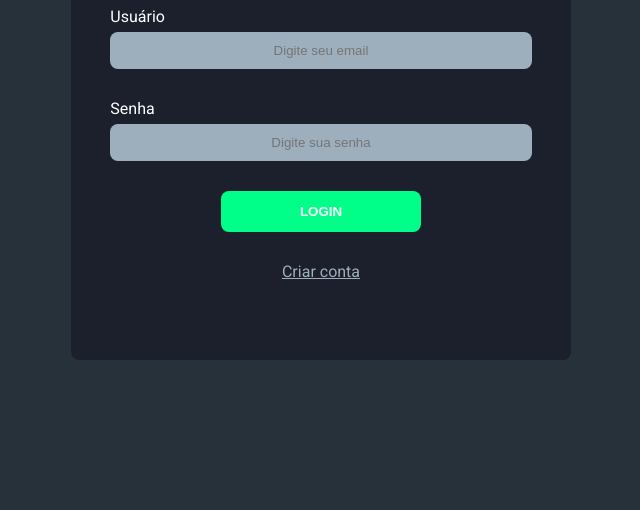
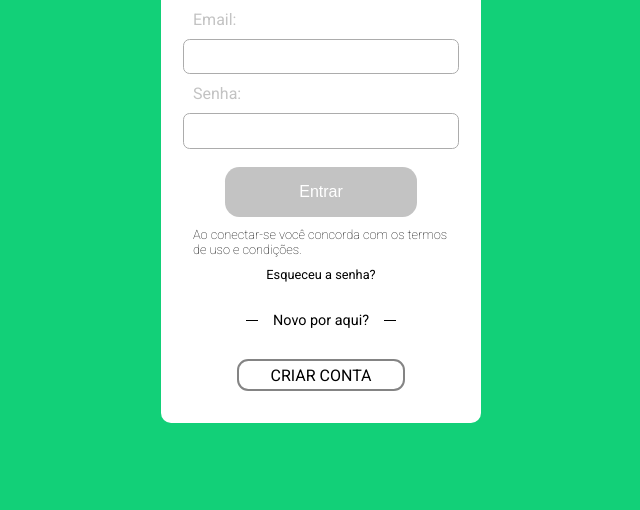
Before and after one commit to pedro-alves16/INFOLIGHT, a plain HTML site: page html/login-page.html in a window 1280 px wide. Shown: the part 290-800 px from the top of the page, without its empty margins (319-959 px from the left). Drawn offline with Linux system fonts and the light colour scheme; files that its build step writes are made by us from their sources.

Commit message:
alterações de resposnividade

```diff
--- a/html/login-page.html
+++ b/html/login-page.html
@@ -3,22 +3,28 @@
 <head>
     <meta charset="UTF-8">
     <meta name="viewport" content="width=device-width, initial-scale=1.0">
-    <link rel="stylesheet" href="login.css">
+    <link rel="stylesheet" href="../styles/login.css">
     <title>LOGIN</title>
 </head>
 <body>
-    <div class="login-container">
-        <div class="login-content">
-            <h1 class="login-title">Iniciar Sessão</h1>
-            <label for="email" class="label-email">Usuário
-                <input type="email" placeholder="Digite seu email" class="input-email">
-            </label>
-            <label for="senha" class="label-senha">Senha
-                <input type="password" placeholder="Digite sua senha" class="input-senha">
-            </label>
-            <button class="login-button">LOGIN</button>
-            <a href="./cadastro.html" class="criar-conta">Criar conta</a>
+  <main>
+    <div class="login-box">
+        <img src="../ims/Group.png" alt="" class="login-icon">
+        <h1 class="login-title">Entrar</h1>
+        <div class="input-box">
+            <label for="email">Email:</label>
+            <input type="email" name="email" id="email">
+            <label for="senha">Senha:</label>
+            <input type="password" name="senha" id="senha">
+            <button>Entrar</button>
         </div>
+        <p>Ao conectar-se você concorda com os termos de uso e condições.</p>
+        <a href="#" class="redefinirSenhaBotao">Esqueceu a senha?</a>
+        <div class="novo-por-aqui">
+            <span>Novo por aqui?</span>
+        </div>
+        <a href="../html/cadastro.html" class="criar-conta-botao">CRIAR CONTA</a>
     </div>
+  </main>
 </body>
 </html>
--- a/script/script.js
+++ b/script/script.js
@@ -1,4 +1,4 @@
-new Swiper('.card-wrapper', {
+new swiper('.card-wrapper', {
   loop: true,
 
   //
--- a/styles/login.css
+++ b/styles/login.css
@@ -7,90 +7,111 @@
 }
 
 body{
-    box-sizing: border-box;
-    background-color: #26313A;
-    height: 100vh;
-    display: flex;
-    justify-content: center;
-    align-items: center;
-    font-family: 'Roboto', sans-serif;
+    height: 100dvh;
+    background-color: #12D078;
+    font-family: 'Roboto';
 }
 
-.login-container{
-    background-color: #1B202C;
+main{
+     display: flex;
+    align-items: center;
+    justify-content: center;
+    height:100dvh;
+}
+
+.login-box{
+    background-color: #FFFFFF;
+    width: 20%;
+    align-items: center;
+    display: flex;
+    flex-direction: column;
+    padding:2em;
+    border-radius: 10px;;
+    gap:10px;
+}
+
+.input-box{
     display:flex;
     flex-direction: column;
-    justify-content: center;
+    width: 100%;
     align-items: center;
-    width:500px;
-    height:500px;
-    border-radius: 8px;
+    gap:10px;
 
 }
 
-.login-content{
-    display: flex;
-    flex-direction: column;
-    align-items: center;
-    gap: 30px;
-    justify-content: center;
-    width:100%;
+
+.login-title{
+    margin: 0.5em 0 0.5em 0;
 }
 
-.label-email{
-    display: flex;
-    flex-direction: column;
+input{
+    width: 100%;
+    padding:0.7em;
+    border-radius: 0.5em;
+    border: 1px solid #ACACAC;
 }
 
-.label-senha{
-    display: flex;
-    flex-direction: column;
+button{
+    width: 75%;
+    padding: 0.7em;
+    border-radius: 0.9em;
+    border:none;
+    background-color: #C3C3C3;
+    color:#FFFFFF;
+    margin-top:0.5em;
+    padding:1em;
+    font-size:1em;
 }
 
-.login-title{
-    color:#ffff;
+label {
+    width:100%;
+    color:#C3C3C3;
 }
 
-label{
-    color: #ffff;
+p{
+    font-size: 0.8em;
+    font-weight: lighter;
 }
 
-.input-email, .input-senha{
-    background-color: #9DAFBD;
-    border: none;
-    padding: 0.8em;
-    border-radius: 8px;
-    margin-top: 0.5em;
-    width: 400px;
+.redefinirSenhaBotao{
+    text-decoration: none;
+    font-size: 0.8em;
+    color:black;
 }
 
-.login-button{
-    background-color: #00FF88;
-    color: #ffff;
-    border: none;
-    padding: 1em;
-    width:40%;
-    border-radius: 8px;
-    font-weight: 700;
+.novo-por-aqui {
+  display: flex;
+  align-items: center;
+  justify-content: center; /* centraliza */
+  margin: 20px 0;
+  width: 70%; /* faz as linhas ocuparem toda a largura disponível */
+  color: #000; /* cor do texto */
+  font-size: 0.9em; /* ajusta o tamanho */
 }
 
-.criar-conta{
-    color: #9DAFBD;
-    font-weight: 400;
+.novo-por-aqui::before,
+.novo-por-aqui::after {
+  content: "";
+  flex: 1;
+  border-bottom: 1px solid #000;
+  margin: 0 15px; /* espaço maior entre linha e texto */
+}
+
+.criar-conta-botao{
+    text-decoration: none;
+    color:#000;
+    border: 2px solid #848484;
+    border-radius: 0.7em;
+    padding:0.3em;
+    width:60%;
+    text-align: center;
 }
 
 
-.input-email::placeholder, .input-senha::placeholder{
-    text-align:center;
+.dropdown{
+    padding:0.7em;
+    border: 1px solid #848484;
+    border-radius: 0.7em;
+    width:105%;
+    color: #3B3737;
 }
-
-.dropdown{
-    background-color: #9DAFBD;
-    padding: 0.8em;
-    border-radius: 8px;
-    font-family: "Roboto";
-}
-
-.dropdown-format{
-    margin-right: 50%;
-}
--- a/styles/styles.css
+++ b/styles/styles.css
@@ -6,10 +6,20 @@
     padding: 0;
 }
 
+html,body{
+    width:100%;
+    overflow-x: hidden;
+}
+
 body{
     font-family: var(--fonte-texto);
     background-color: #1B252C;
+    height:100dvh;
+  margin: 0;
+  padding: 0;
+  box-sizing: border-box;
 }
+
 
 :root{
     --cor-do-texto: #9DAFBD;
@@ -99,7 +109,12 @@ body{
 }
 
 .second-section-items {
-    width: 40%;
+    width: 50%;
+
+}
+
+.second-img img{
+    width:80%;
 }
 
 .second-section-title {
@@ -144,7 +159,6 @@ body{
 }
 
 .main-grid{
-    margin: 0 20%;
     display: flex;
     flex-direction: column;
 }
@@ -232,3 +246,74 @@ body{
 .swiper-pagination{
     display: none;
 }
+
+
+@media screen and (max-width:1024px){
+
+    .first-section{
+        display: flex;
+        flex-direction: column;
+        width: 100%;
+        justify-content: center;
+        align-items: center;
+    }
+
+    .section-text{
+        width: 70%;
+        justify-content: center;
+        margin: 0 auto;
+        justify-content: center;
+    }
+
+    .first-section-title{
+        text-align: center;
+        font-size: 2.8em;
+        text-wrap: wrap;
+    }
+
+    .first-section-text{
+        font-size: 1.4em;
+        text-align: center;
+    }
+
+    .first-section img {
+        margin-top: 1.5em;
+    }
+
+    .second-section{
+        display: flex;
+        flex-direction: column;
+    }
+
+    .second-section-items{
+        order:1;
+        width:70%;
+        font-size: 1.4rem;
+    }
+
+    .second-section-title{
+        font-size: 2em;
+        text-align: center;
+        text-wrap: nowrap;
+    }
+
+    .second-img{
+        display: flex;
+        order:2;
+        justify-content: center;
+        align-items: center;
+    }
+
+    .second-img img{
+        margin-top:2em;
+        max-width: 60%;
+    }
+
+    .third-text h2{
+        font-size: 2.6em;
+    }
+
+    .third-text p{
+        font-size: 1.4em;
+    }
+}
```
Also changed, not shown: html/cadastro.html (+26 -18 lines), html/index.html (+11 -6 lines), ims/Group.png (added).
